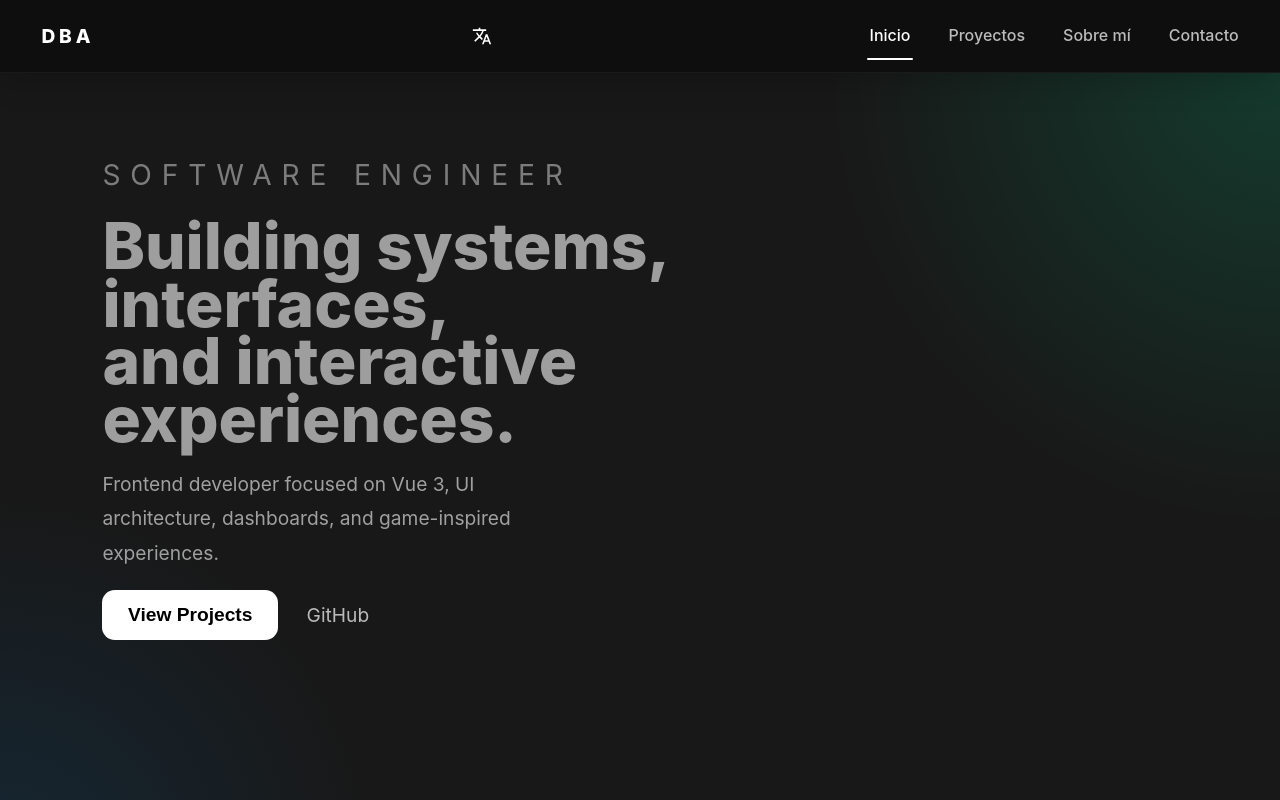
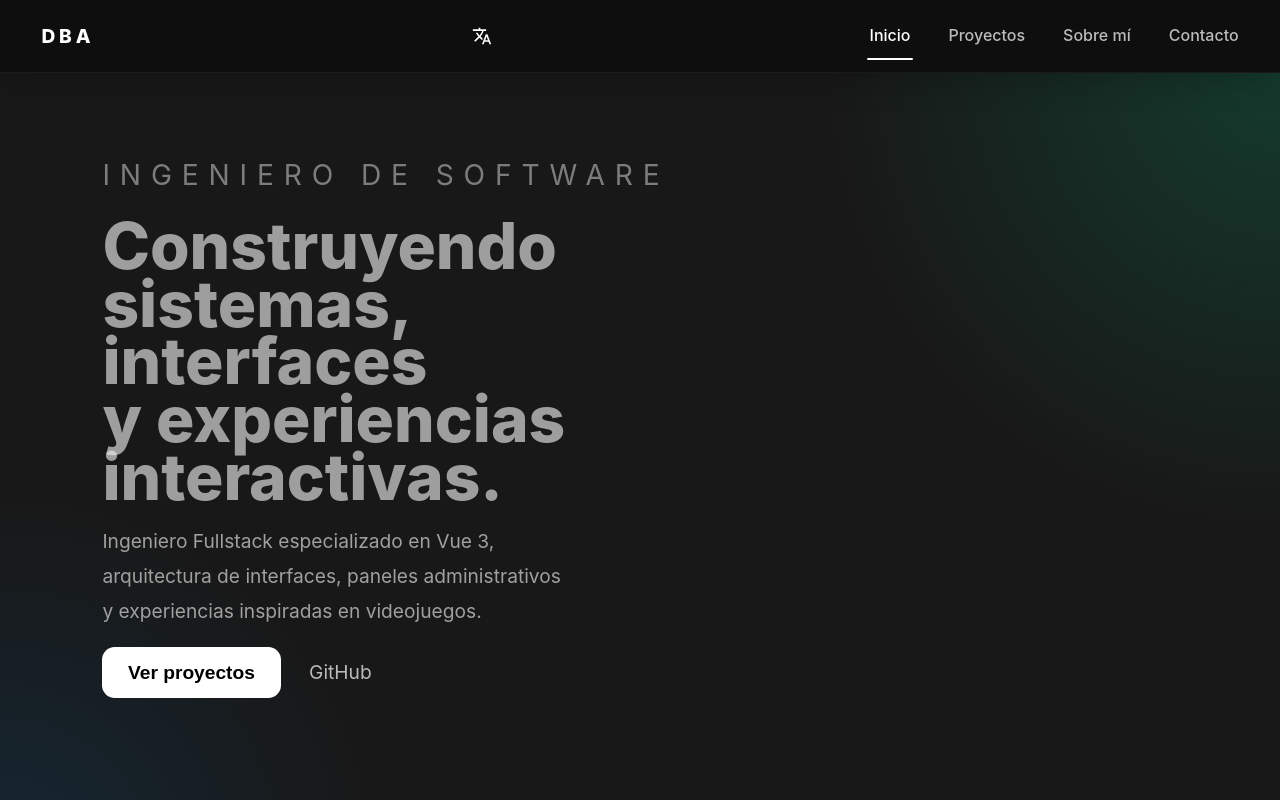
Before and after one commit to GoDie910/personal-website, a Vue app: page / in a window 1280 px wide. Shown: the top 800 px of the page. Built offline with nearby package versions, Linux system fonts and the light colour scheme.

Commit message:
Landing: Hero: translations

```diff
--- a/src/components/sections/HeroSection.vue
+++ b/src/components/sections/HeroSection.vue
@@ -1,43 +1,53 @@
-<script setup lang="ts">
-const scrollToProjects = () => {
-  const section = document.getElementById('featured-projects')
-
-  if (section) {
-    section.scrollIntoView({
-      behavior: 'smooth',
-    })
-  }
-}
-</script>
-
 <template>
   <section class="hero-section">
     <div class="hero-content">
-      <p class="hero-label">SOFTWARE ENGINEER</p>
+      <p class="hero-label">
+        {{ t('landing.hero.label') }}
+      </p>
 
       <h1>
-        Building systems,<br />
-        interfaces,<br />
-        and interactive experiences.
+        {{ t('landing.hero.title.line1') }}<br />
+        {{ t('landing.hero.title.line2') }}<br />
+        {{ t('landing.hero.title.line3') }}
       </h1>
 
       <p class="hero-description">
-        Frontend developer focused on Vue 3, UI architecture, dashboards, and game-inspired
-        experiences.
+        {{ t('landing.hero.description') }}
       </p>
 
       <div class="hero-actions">
         <button class="primary-button" @click="scrollToProjects">
-          View Projects
+          {{ t('landing.hero.actions.viewProjects') }}
         </button>
 
-        <a class="github-cta" href="https://github.com/GoDie910" target="_blank" rel="noopener">
-          GitHub
+        <a
+          class="github-cta"
+          href="https://github.com/GoDie910"
+          target="_blank"
+          rel="noopener"
+        >
+          {{ t('landing.hero.actions.github') }}
         </a>
       </div>
     </div>
   </section>
 </template>
+
+<script setup lang="ts">
+  import { useI18n } from 'vue-i18n'
+
+  const { t } = useI18n()
+
+  const scrollToProjects = () => {
+    const section = document.getElementById('featured-projects')
+
+    if (section) {
+      section.scrollIntoView({
+        behavior: 'smooth',
+      })
+    }
+  }
+</script>
 
 <style scoped>
 .hero-section {
--- a/src/translations/en/index.ts
+++ b/src/translations/en/index.ts
@@ -1,7 +1,9 @@
 import dev from './dev'
 import navBar from './nav-bar'
+import landing from './landing'
 
 export default {
   dev,
   'nav-bar': navBar,
+  landing,
 }
--- /dev/null
+++ b/src/translations/en/landing.ts
@@ -0,0 +1,21 @@
+export default {
+  hero: {
+    label: 'SOFTWARE ENGINEER',
+
+    title: {
+      line1: 'Building systems,',
+      line2: 'interfaces,',
+      line3: 'and interactive experiences.',
+    },
+
+    description:
+      'Frontend developer focused on Vue 3, UI architecture, dashboards, and game-inspired experiences.',
+
+    actions: {
+      viewProjects: 'View Projects',
+      github: 'GitHub',
+    },
+  },
+
+  about: {},
+}
--- a/src/translations/es/index.ts
+++ b/src/translations/es/index.ts
@@ -1,7 +1,9 @@
 import dev from './dev'
 import navBar from './nav-bar'
+import landing from './landing'
 
 export default {
   dev,
   'nav-bar': navBar,
+  landing,
 }
--- /dev/null
+++ b/src/translations/es/landing.ts
@@ -0,0 +1,21 @@
+export default {
+  hero: {
+    label: 'INGENIERO DE SOFTWARE',
+
+    title: {
+      line1: 'Construyendo sistemas,',
+      line2: 'interfaces',
+      line3: 'y experiencias interactivas.',
+    },
+
+    description:
+      'Ingeniero Fullstack especializado en Vue 3, arquitectura de interfaces, paneles administrativos y experiencias inspiradas en videojuegos.',
+
+    actions: {
+      viewProjects: 'Ver proyectos',
+      github: 'GitHub',
+    },
+  },
+
+  about: {},
+}
--- a/src/translations/pt/index.ts
+++ b/src/translations/pt/index.ts
@@ -1,7 +1,9 @@
 import dev from './dev'
 import navBar from './nav-bar'
+import landing from './landing'
 
 export default {
   dev,
   'nav-bar': navBar,
+  landing,
 }
--- /dev/null
+++ b/src/translations/pt/landing.ts
@@ -0,0 +1,21 @@
+export default {
+  hero: {
+    label: 'ENGENHEIRO DE SOFTWARE',
+
+    title: {
+      line1: 'Construindo sistemas,',
+      line2: 'interfaces',
+      line3: 'e experiências interativas.',
+    },
+
+    description:
+      'Engenheiro Fullstack especializado em Vue 3, arquitetura de interfaces, painéis administrativos e experiências inspiradas em jogos.',
+
+    actions: {
+      viewProjects: 'Ver projetos',
+      github: 'GitHub',
+    },
+  },
+
+  about: {},
+}
```
